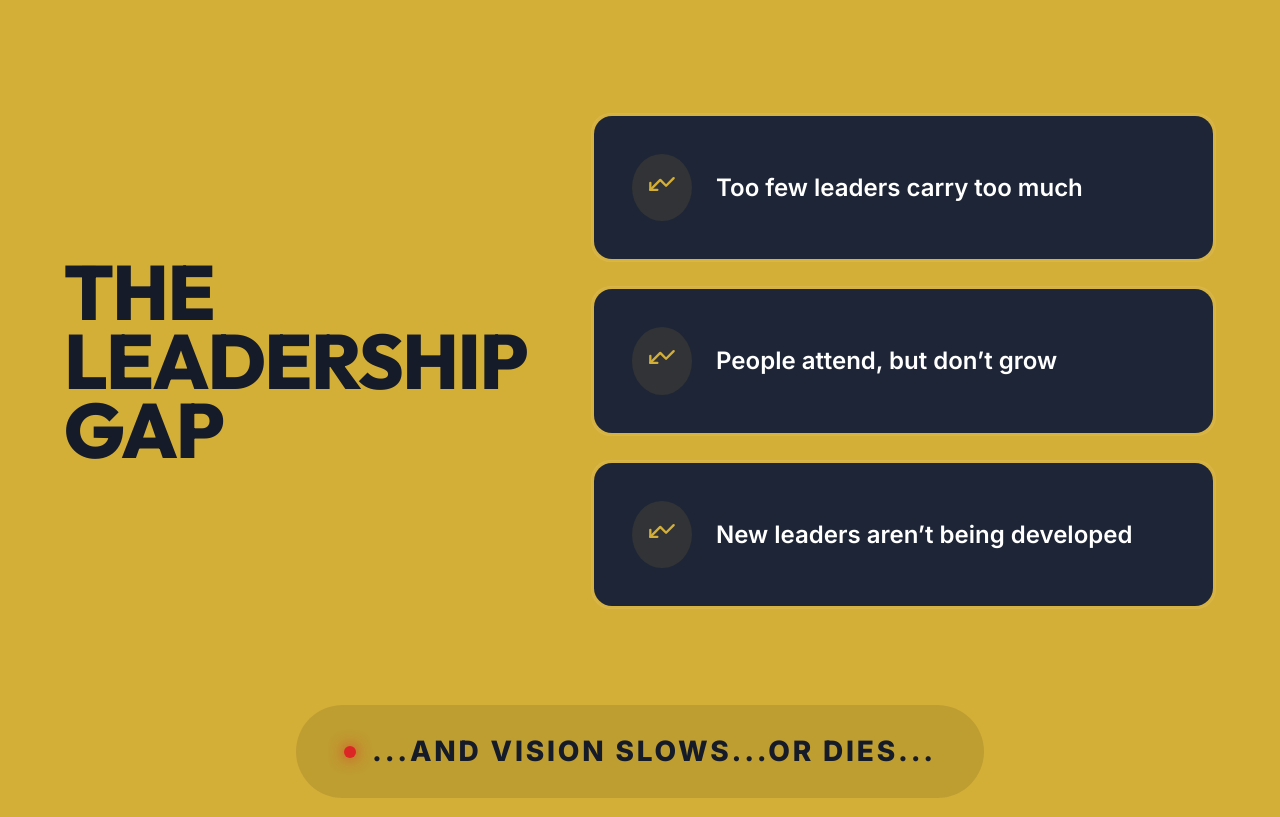
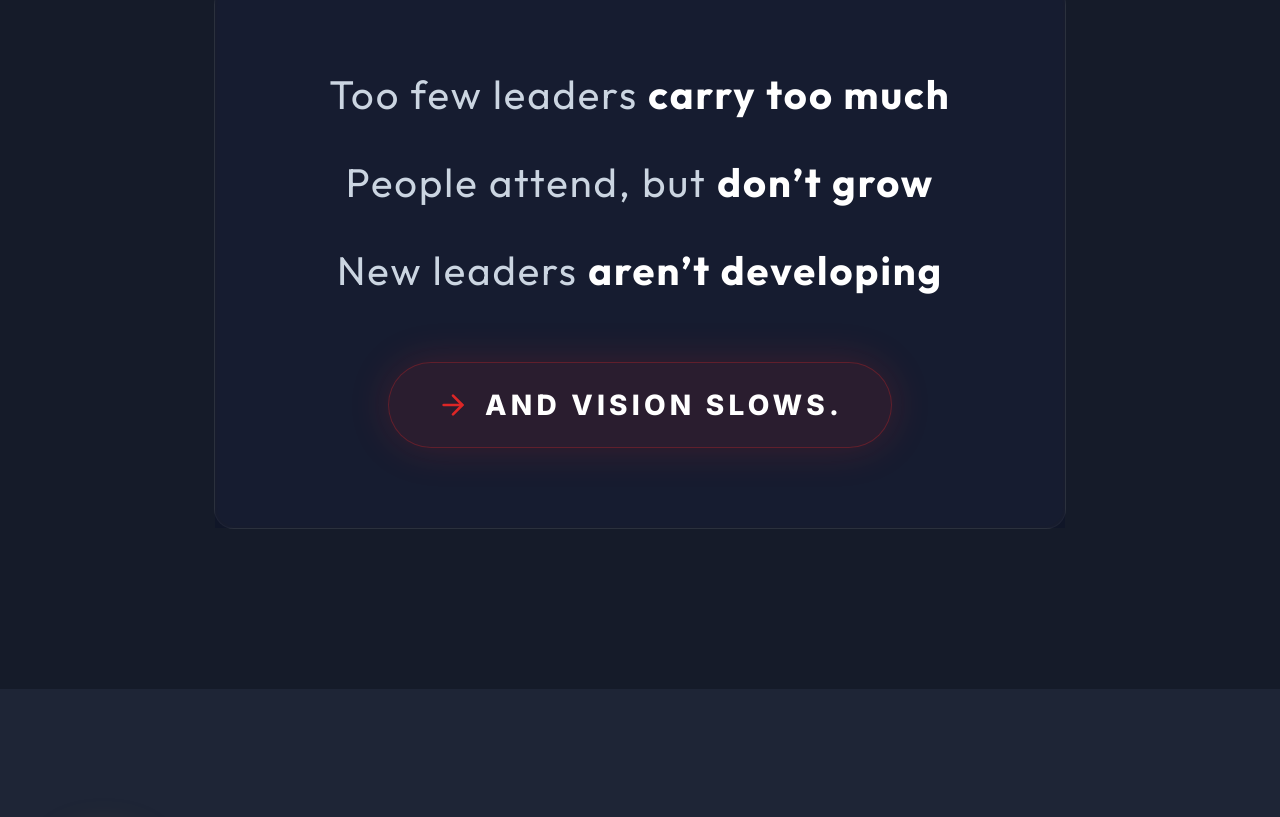
Before and after one commit to livetree/PI-main, a Next.js app: page / in a window 1280 px wide. Shown: the part 1243-2060 px from the top of the page. Built offline with nearby package versions, Linux system fonts and the light colour scheme.

Commit message:
feat: scrap the yellow split-column layout entirely, restructuring the Leadership Gap organically into a towering central MagicCard text block seamlessly nestled beneath the hero button cleanly mapping the visual prose optimally sequentially without interrupting the dark-slate aesthetic.

```diff
--- a/src/app/page.js
+++ b/src/app/page.js
@@ -94,59 +94,35 @@ export default function Home() {
         </div>
       </section>
 
-      {/* 2. THE CHALLENGE (Inverted Yellow with Framer React Tracks) */}
-      <section style={{ padding: '10rem 1.5rem', position: 'relative', zIndex: 10, background: 'var(--brand-primary)' }}>
-        <div className="container" style={{ maxWidth: '1200px' }}>
-
-          <div className="layout-split">
-
-            {/* LEFT COLUMN: TITLE */}
-            <motion.div
-              className="layout-left"
-              initial={{ opacity: 0, x: -50 }} whileInView={{ opacity: 1, x: 0 }} viewport={{ once: true, margin: "-100px" }} transition={{ type: "spring", damping: 20, stiffness: 80 }}
-            >
-              <h2 style={{ fontSize: 'clamp(3rem, 6vw, 5rem)', color: 'var(--bg)', textTransform: 'uppercase', lineHeight: 0.9, fontWeight: 900 }}>
-                The <br/>Leadership<br/>Gap
-              </h2>
-            </motion.div>
-
-            {/* RIGHT COLUMN: MAGIC BOXES */}
-            <div className="layout-right" style={{ display: 'flex', flexDirection: 'column', gap: '1.5rem' }}>
-              {[
-                "Too few leaders carry too much",
-                "People attend, but don’t grow",
-                "New leaders aren’t being developed"
-              ].map((challenge, i) => (
-                <MagicCard
-                  key={i}
-                  delay={i * 0.15}
-                  initialVariant={{ opacity: 0, x: 100 }}
-                  visibleVariant={{ opacity: 1, x: 0 }}
-                  innerStyle={{ padding: '2.5rem', display: 'flex', gap: '1.5rem', alignItems: 'center' }}
-                >
-                  <div style={{ background: 'rgba(212,175,55,0.1)', padding: '1rem', borderRadius: '50%', flexShrink: 0 }}>
-                    <TrendingUp color="var(--brand-primary)" size={28} style={{ transform: 'rotate(180deg)' }} />
-                  </div>
-                  <p style={{ fontSize: '1.5rem', color: '#fff', fontWeight: 600, lineHeight: 1.4 }}>{challenge}</p>
-                </MagicCard>
-              ))}
+      {/* 2. WOW CALL-OUT: THE LEADERSHIP GAP */}
+      <section style={{ position: 'relative', zIndex: 10, padding: '2rem 1.5rem 10rem' }}>
+        <div className="container" style={{ maxWidth: '900px', margin: '0 auto' }}>
+          <MagicCard
+            initialVariant={{ opacity: 0, y: 50, scale: 0.95 }}
+            visibleVariant={{ opacity: 1, y: 0, scale: 1 }}
+            delay={0.2}
+            highlightColor="var(--brand-primary)"
+            innerStyle={{ padding: '5rem 3rem', textAlign: 'center', display: 'flex', flexDirection: 'column', alignItems: 'center', background: 'rgba(10, 17, 40, 0.4)' }}
+          >
+            <div style={{ display: 'flex', flexDirection: 'column', gap: '2rem', marginBottom: '4rem' }}>
+              <h3 style={{ fontSize: 'clamp(1.5rem, 4vw, 2.5rem)', color: 'var(--text-secondary)', fontWeight: 300, lineHeight: 1.4, letterSpacing: '0.05em' }}>
+                Too few leaders <span style={{ color: '#fff', fontWeight: 700 }}>carry too much</span>
+              </h3>
+              <h3 style={{ fontSize: 'clamp(1.5rem, 4vw, 2.5rem)', color: 'var(--text-secondary)', fontWeight: 300, lineHeight: 1.4, letterSpacing: '0.05em' }}>
+                People attend, but <span style={{ color: '#fff', fontWeight: 700 }}>don’t grow</span>
+              </h3>
+              <h3 style={{ fontSize: 'clamp(1.5rem, 4vw, 2.5rem)', color: 'var(--text-secondary)', fontWeight: 300, lineHeight: 1.4, letterSpacing: '0.05em' }}>
+                New leaders <span style={{ color: '#fff', fontWeight: 700 }}>aren’t developing</span>
+              </h3>
             </div>
 
-          </div>
-
-          {/* TERMINAL FOOTER: The final impression */}
-          <motion.div
-            initial={{ opacity: 0, y: 50 }} whileInView={{ opacity: 1, y: 0 }} viewport={{ once: true }} transition={{ delay: 0.6, type: 'spring', stiffness: 80 }}
-            style={{ textAlign: 'center', marginTop: '6rem' }}
-          >
-            <div style={{ display: 'inline-flex', alignItems: 'center', gap: '1rem', background: 'rgba(0,0,0,0.1)', padding: '1.5rem 3rem', borderRadius: '99px' }}>
-                <span style={{ width: '12px', height: '12px', background: '#dc2626', borderRadius: '50%', boxShadow: '0 0 15px #dc2626' }} />
-                <p style={{ fontSize: 'clamp(1.25rem, 3vw, 1.75rem)', color: 'var(--bg)', fontWeight: 800, textTransform: 'uppercase', letterSpacing: '0.1em' }}>
-                  ...and vision slows...or dies...
-                </p>
+            <div style={{ display: 'inline-flex', alignItems: 'center', gap: '1rem', background: 'rgba(220, 38, 38, 0.1)', padding: '1.25rem 3rem', borderRadius: '99px', border: '1px solid rgba(220, 38, 38, 0.3)', boxShadow: '0 0 40px rgba(220, 38, 38, 0.2)' }}>
+              <ArrowRight color="#dc2626" size={32} />
+              <p style={{ fontSize: 'clamp(1.25rem, 3vw, 1.75rem)', color: '#fff', fontWeight: 800, textTransform: 'uppercase', letterSpacing: '0.15em' }}>
+                And vision slows.
+              </p>
             </div>
-          </motion.div>
-
+          </MagicCard>
         </div>
       </section>
 
```
